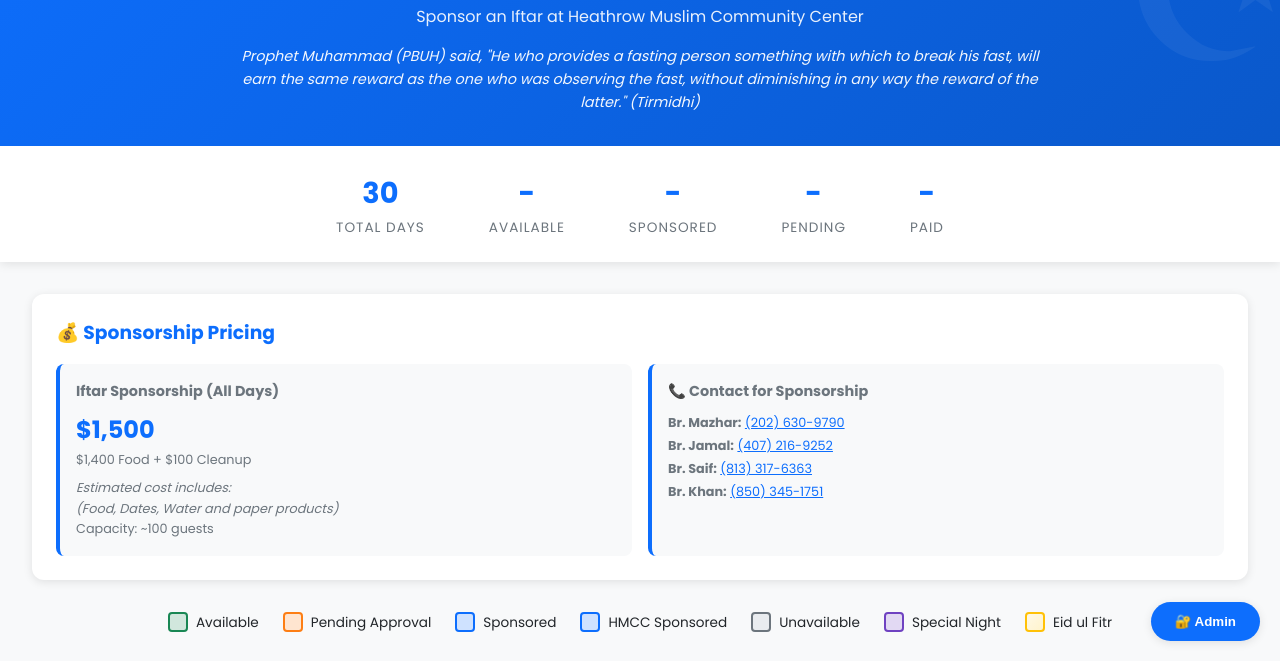
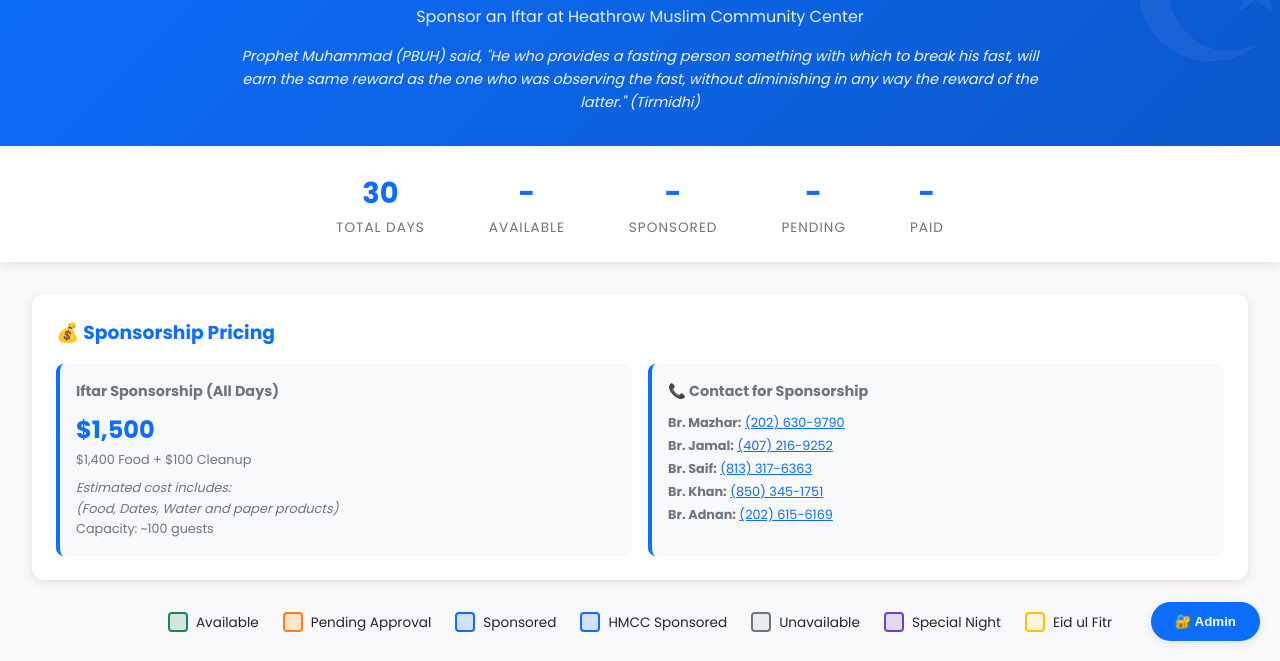
Before and after one commit to amjkhan-git/HMCC_Calendar, a website: page public/index.html in a window 1280 px wide. Shown: the part 139-800 px from the top of the page. Drawn offline with Linux system fonts and the light colour scheme; no server answers.

Commit message:
Add Br. Adnan contact to sponsorship section

```diff
--- a/public/index.html
+++ b/public/index.html
@@ -807,7 +807,8 @@
                         <strong>Br. Mazhar:</strong> <a href="tel:2026309790" style="color: var(--primary-color);">(202) 630-9790</a><br>
                         <strong>Br. Jamal:</strong> <a href="tel:4072169252" style="color: var(--primary-color);">(407) 216-9252</a><br>
                         <strong>Br. Saif:</strong> <a href="tel:8133176363" style="color: var(--primary-color);">(813) 317-6363</a><br>
-                        <strong>Br. Khan:</strong> <a href="tel:8503451751" style="color: var(--primary-color);">(850) 345-1751</a>
+                        <strong>Br. Khan:</strong> <a href="tel:8503451751" style="color: var(--primary-color);">(850) 345-1751</a><br>
+                        <strong>Br. Adnan:</strong> <a href="tel:2026156169" style="color: var(--primary-color);">(202) 615-6169</a>
                     </div>
                 </div>
             </div>
```
Also changed, not shown: README.md.
